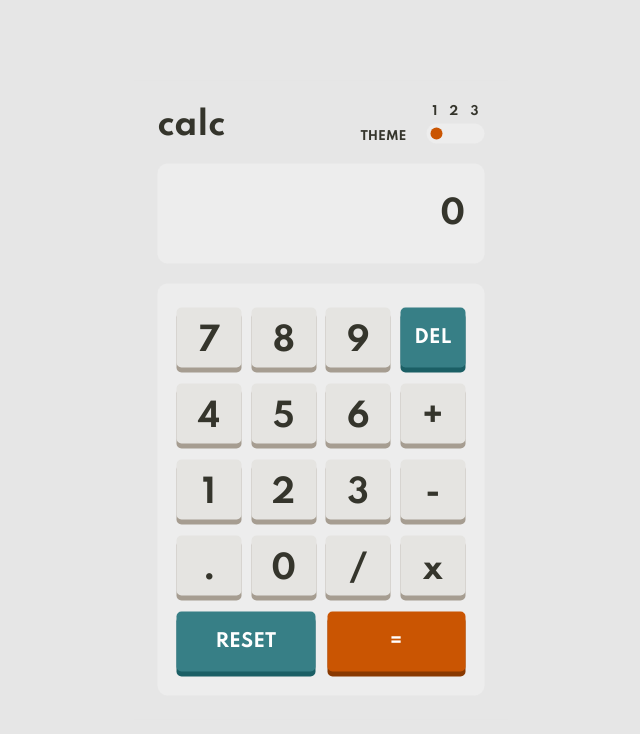
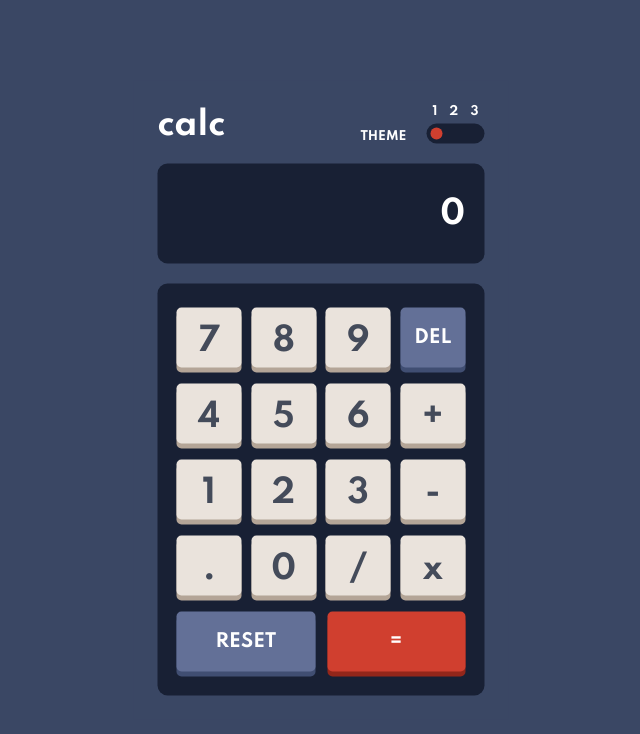
Before and after one commit to jesusrmz19/Calculator, a Next.js app: page / in a window 1280 px wide. Shown: the top 734 px of the page, without its empty margins (319-959 px from the left). Built offline with nearby package versions, Linux system fonts and the light colour scheme.

Commit message:
Add full theme toggle switch functionality

```diff
--- a/components/styles/ThemeSwitch.js
+++ b/components/styles/ThemeSwitch.js
@@ -4,7 +4,7 @@ const ThemeSwitchStyles = styled.div`
   display: flex;
   input {
     position: absolute;
-    top: 0;
+    top: -10000px;
     left: 0;
     opacity: 0;
   }
--- a/lib/themes.js
+++ b/lib/themes.js
@@ -43,4 +43,5 @@ export const themeThree = {
   mainkeybg: 'hsl(268, 47%, 21%)',
   mainkeyshadow: 'hsl(290, 70%, 36%)',
   text: 'hsl(52, 100%, 62%)',
+  restoftxt: 'hsl(52, 100%, 62%)',
 };
--- a/pages/index.js
+++ b/pages/index.js
@@ -2,7 +2,7 @@ import Head from 'next/head';
 import { useState, useRef, useEffect } from 'react';
 import styled from 'styled-components';
 import Page from '../components/Page';
-import { themeOne, themeTwo } from '../lib/themes';
+import { themeOne, themeTwo, themeThree } from '../lib/themes';
 import ButtonStyles from '../components/styles/Button';
 import CalcContainer from '../components/styles/CalcContainer';
 import NumpadStyle from '../components/styles/Numpad';
@@ -48,6 +48,8 @@ export default function Home() {
   let currentNum = '';
   const regex = /\d/;
   const resettingRef = useRef(false);
+  const [checked, setChecked] = useState('themeOne');
+  const [theme, setTheme] = useState(themeOne);
   const [acc, setAcc] = useState('');
   const [secondDigit, setSecondDigit] = useState(false);
   const [screenValue, setScreenValue] = useState('0');
@@ -145,7 +147,10 @@ export default function Home() {
   };
 
   const toggleSwitch = function (e) {
-    console.log('switch!');
+    setChecked(e.target.id);
+    if (e.target.id == 'themeOne') setTheme(themeOne);
+    if (e.target.id == 'themeTwo') setTheme(themeTwo);
+    if (e.target.id == 'themeThree') setTheme(themeThree);
   };
 
   return (
@@ -163,7 +168,7 @@ export default function Home() {
         ></link>
         <title>Calculator</title>
       </Head>
-      <MainContainer theme={themeTwo}>
+      <MainContainer theme={theme}>
         <CalcContainer>
           <CalcHeader>
             <h1 aria-label="calculator">calc</h1>
@@ -176,24 +181,30 @@ export default function Home() {
                   <p>3</p>
                 </div>
                 <div className="toggle--switch">
-                  <input id="1" name="theme" type="radio" checked="checked" />
-                  <label
-                    className="label-one"
-                    htmlFor="1"
-                    onClick={toggleSwitch}
+                  <input
+                    id="themeOne"
+                    name="theme"
+                    type="radio"
+                    checked={checked === 'themeOne'}
+                    onChange={toggleSwitch}
                   />
-                  <input id="2" name="theme" type="radio" checked="" />
-                  <label
-                    className="label-two"
-                    htmlFor="2"
-                    onClick={toggleSwitch}
+                  <label className="label-one" htmlFor="themeOne" />
+                  <input
+                    id="themeTwo"
+                    name="theme"
+                    type="radio"
+                    checked={checked === 'themeTwo'}
+                    onChange={toggleSwitch}
                   />
-                  <input id="3" name="theme" type="radio" checked="" />
-                  <label
-                    className="label-three"
-                    htmlFor="3"
-                    onClick={toggleSwitch}
+                  <label className="label-two" htmlFor="themeTwo" />
+                  <input
+                    id="themeThree"
+                    name="theme"
+                    type="radio"
+                    checked={checked === 'themeThree'}
+                    onChange={toggleSwitch}
                   />
+                  <label className="label-three" htmlFor="themeThree" />
                 </div>
               </div>
             </ThemeSwitchStyles>
```
